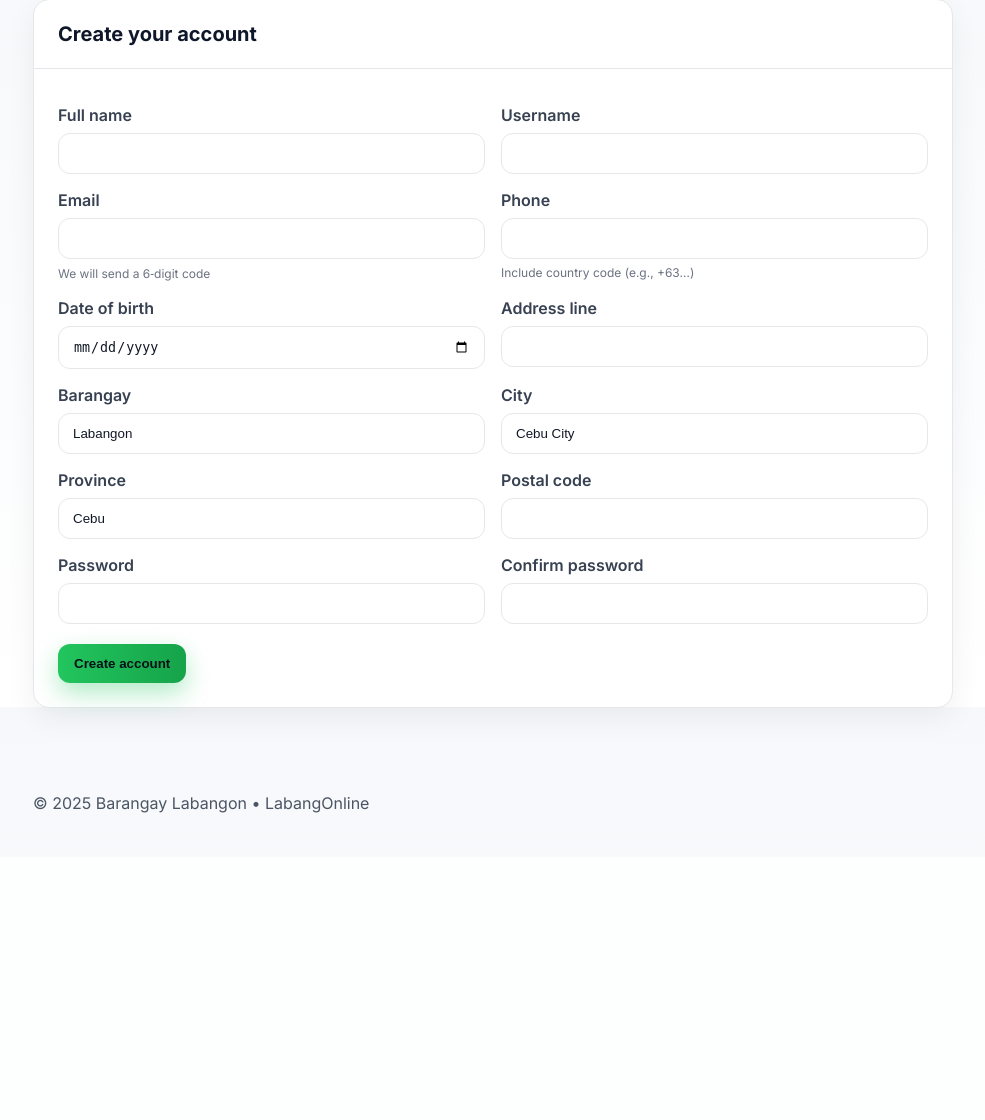
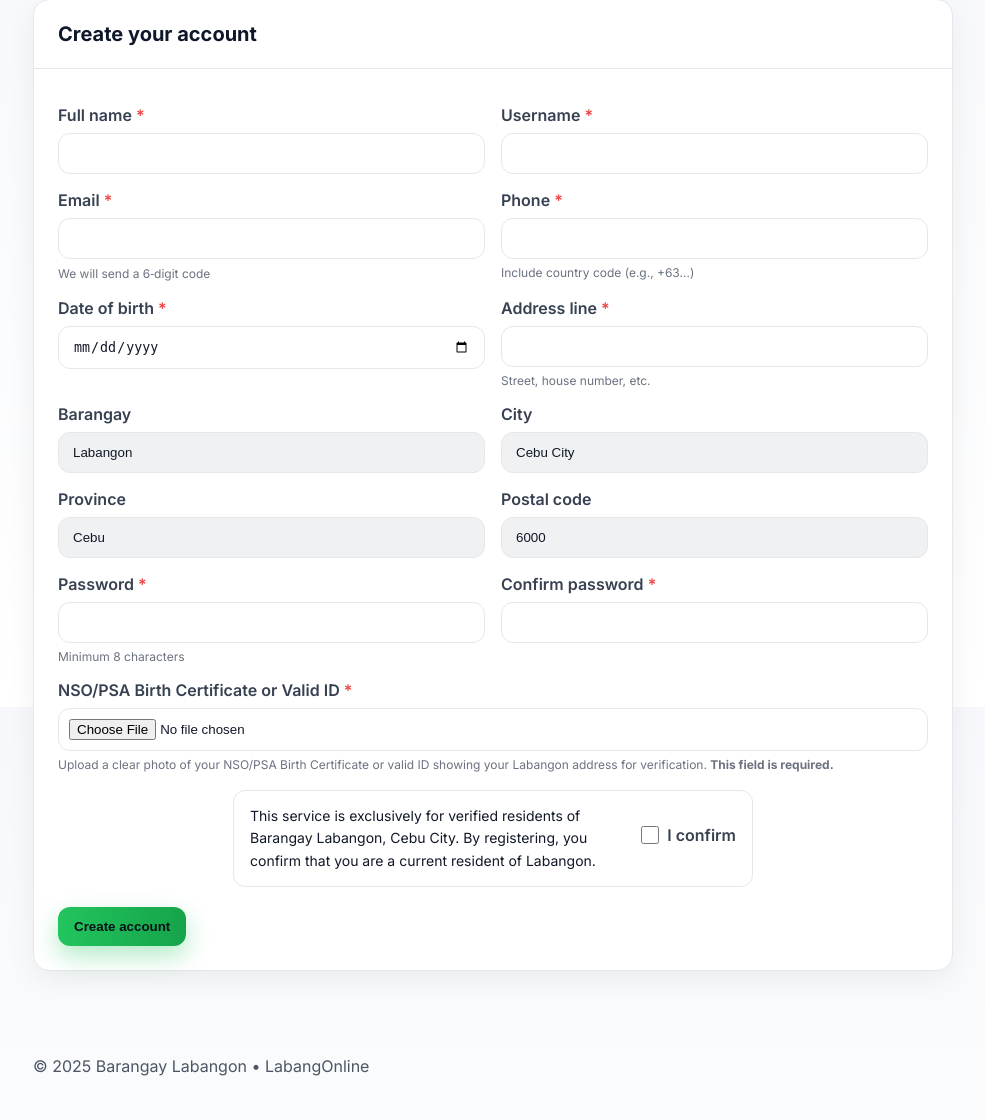
Before and after one commit to lemoninnit/CSIT327-G7-Labang-Online, a Django app: page /accounts/register/ in a window 1280 px wide. Shown: the part 93-1213 px from the top of the page, without its empty margins (147-1132 px from the left). Before the commit the page ends 906 px from the top, so only its background shows below. Run offline with Django 5.2, Linux system fonts and the light colour scheme.

Commit message:
adjusted the registration form to accomodate NSO input and other input field validations.

```diff
--- a/templates/accounts/register.html
+++ b/templates/accounts/register.html
@@ -6,7 +6,6 @@
 {% block content %}
   <section class="panel">
     <div class="header">
-
       <h1>Create your account</h1>
     </div>
     <div class="body">
@@ -24,64 +23,202 @@
         {% endfor %}
       </div>
 
-      <form method="post" novalidate>
+      <form method="post" enctype="multipart/form-data" novalidate>
         {% csrf_token %}
         <div class="grid grid-2">
           <div>
-            <label>Full name</label>
-            <input name="full_name" value="{{ form.full_name.value|default:'' }}" required />
+            <label>Full name <span style="color: var(--danger);">*</span></label>
+            <input name="full_name" id="full_name" value="{{ form.full_name.value|default:'' }}" required />
           </div>
           <div>
-            <label>Username</label>
-            <input name="username" value="{{ form.username.value|default:'' }}" required />
+            <label>Username <span style="color: var(--danger);">*</span></label>
+            <input name="username" id="username" value="{{ form.username.value|default:'' }}" required />
           </div>
           <div>
-            <label>Email</label>
-            <input type="email" name="email" value="{{ form.email.value|default:'' }}" required />
+            <label>Email <span style="color: var(--danger);">*</span></label>
+            <input type="email" name="email" id="email" value="{{ form.email.value|default:'' }}" required />
             <div class="hint">We will send a 6‑digit code</div>
           </div>
           <div>
-            <label>Phone</label>
-            <input name="contact_number" value="{{ form.contact_number.value|default:'' }}" required />
+            <label>Phone <span style="color: var(--danger);">*</span></label>
+            <input name="contact_number" id="contact_number" value="{{ form.contact_number.value|default:'' }}" required />
             <div class="hint">Include country code (e.g., +63…)</div>
           </div>
           <div>
-            <label>Date of birth</label>
-            <input type="date" name="date_of_birth" value="{{ form.date_of_birth.value }}" />
+            <label>Date of birth <span style="color: var(--danger);">*</span></label>
+            <input type="date" name="date_of_birth" id="date_of_birth" value="{{ form.date_of_birth.value }}" required />
           </div>
           <div>
-            <label>Address line</label>
-            <input name="address_line" value="{{ form.address_line.value|default:'' }}" />
+            <label>Address line <span style="color: var(--danger);">*</span></label>
+            <input name="address_line" id="address_line" value="{{ form.address_line.value|default:'' }}" required />
+            <div class="hint">Street, house number, etc.</div>
           </div>
           <div>
             <label>Barangay</label>
-            <input name="barangay" value="{{ form.barangay.value|default:'Labangon' }}" required />
+            <input name="barangay" value="Labangon" readonly style="background: rgba(100, 116, 139, 0.1); cursor: not-allowed;" />
           </div>
           <div>
             <label>City</label>
-            <input name="city" value="{{ form.city.value|default:'Cebu City' }}" />
+            <input name="city" value="Cebu City" readonly style="background: rgba(100, 116, 139, 0.1); cursor: not-allowed;" />
           </div>
           <div>
             <label>Province</label>
-            <input name="province" value="{{ form.province.value|default:'Cebu' }}" />
+            <input name="province" value="Cebu" readonly style="background: rgba(100, 116, 139, 0.1); cursor: not-allowed;" />
           </div>
           <div>
             <label>Postal code</label>
-            <input name="postal_code" value="{{ form.postal_code.value|default:'' }}" />
+            <input name="postal_code" value="6000" readonly style="background: rgba(100, 116, 139, 0.1); cursor: not-allowed;" />
           </div>
           <div>
-            <label>Password</label>
-            <input type="password" name="password" required />
+            <label>Password <span style="color: var(--danger);">*</span></label>
+            <input type="password" name="password" id="password" required minlength="8" />
+            <div class="hint">Minimum 8 characters</div>
           </div>
           <div>
-            <label>Confirm password</label>
-            <input type="password" name="password_confirm" required />
+            <label>Confirm password <span style="color: var(--danger);">*</span></label>
+            <input type="password" name="password_confirm" id="password_confirm" required />
           </div>
         </div>
+
+        <div class="upload-row">
+          <label>NSO/PSA Birth Certificate or Valid ID <span style="color: var(--danger);">*</span></label>
+          <input type="file" name="nso_document" id="nso_document" accept="image/*,.pdf" required style="padding: 10px;" />
+          <div class="hint">Upload a clear photo of your NSO/PSA Birth Certificate or valid ID showing your Labangon address for verification. <strong>This field is required.</strong></div>
+        </div>
+
+        <div class="terms-box">
+          <div class="terms-text-box">
+            <p class="terms-text">
+              This service is exclusively for verified residents of Barangay Labangon, Cebu City. By registering, you confirm that you are a current resident of Labangon.
+            </p>
+            <label class="terms-agree">
+              <input type="checkbox" name="resident_confirmation" required />
+              <span>I confirm</span>
+            </label>
+          </div>
+        </div>
+
         <div class="actions">
-          <button class="btn btn-primary" type="submit">Create account</button>
+          <button class="btn btn-primary" type="submit" id="submit-btn">Create account</button>
         </div>
       </form>
     </div>
   </section>
 {% endblock %}
+
+{% block scripts %}
+<script>
+  // Comprehensive form validation before submission
+  document.querySelector('form').addEventListener('submit', function(e) {
+    const requiredFields = [
+      { id: 'full_name', label: 'Full name' },
+      { id: 'username', label: 'Username' },
+      { id: 'email', label: 'Email' },
+      { id: 'contact_number', label: 'Phone' },
+      { id: 'date_of_birth', label: 'Date of birth' },
+      { id: 'address_line', label: 'Address line' },
+      { id: 'password', label: 'Password' },
+      { id: 'password_confirm', label: 'Confirm password' }
+    ];
+
+    // Check all required text fields
+    for (let field of requiredFields) {
+      const input = document.getElementById(field.id);
+      if (!input.value.trim()) {
+        e.preventDefault();
+        alert(`${field.label} is required. Please fill in all required fields marked with *.`);
+        input.focus();
+        return false;
+      }
+    }
+
+    // Validate email format
+    const email = document.getElementById('email').value;
+    const emailRegex = /^[^\s@]+@[^\s@]+\.[^\s@]+$/;
+    if (!emailRegex.test(email)) {
+      e.preventDefault();
+      alert('Please enter a valid email address.');
+      document.getElementById('email').focus();
+      return false;
+    }
+
+    // Validate phone format (must start with +)
+    const phone = document.getElementById('contact_number').value;
+    if (!phone.startsWith('+')) {
+      e.preventDefault();
+      alert('Phone number must include country code (e.g., +63...)');
+      document.getElementById('contact_number').focus();
+      return false;
+    }
+
+    // Validate password length
+    const password = document.getElementById('password').value;
+    if (password.length < 8) {
+      e.preventDefault();
+      alert('Password must be at least 8 characters long.');
+      document.getElementById('password').focus();
+      return false;
+    }
+
+    // Validate password match
+    const passwordConfirm = document.getElementById('password_confirm').value;
+    if (password !== passwordConfirm) {
+      e.preventDefault();
+      alert('Passwords do not match. Please make sure both password fields are identical.');
+      document.getElementById('password_confirm').focus();
+      return false;
+    }
+
+    // Validate file upload
+    const fileInput = document.getElementById('nso_document');
+    if (!fileInput.files || fileInput.files.length === 0) {
+      e.preventDefault();
+      alert('Please upload your NSO/PSA Birth Certificate or valid ID to proceed.');
+      fileInput.focus();
+      return false;
+    }
+
+    // Check file size (max 10MB)
+    const maxSize = 10 * 1024 * 1024;
+    if (fileInput.files[0].size > maxSize) {
+      e.preventDefault();
+      alert('File size must be less than 10MB. Please upload a smaller file.');
+      fileInput.value = '';
+      return false;
+    }
+
+    // Validate file type
+    const file = fileInput.files[0];
+    const validTypes = ['image/jpeg', 'image/jpg', 'image/png', 'application/pdf'];
+    if (!validTypes.includes(file.type)) {
+      e.preventDefault();
+      alert('Only JPEG, PNG, or PDF files are allowed for the document upload.');
+      fileInput.value = '';
+      return false;
+    }
+
+    // Validate resident confirmation
+    const residentCheck = document.querySelector('input[name="resident_confirmation"]');
+    if (!residentCheck.checked) {
+      e.preventDefault();
+      alert('Please confirm that you are a resident of Barangay Labangon.');
+      residentCheck.focus();
+      return false;
+    }
+
+    // Validate age (must be at least 13 years old)
+    const dob = new Date(document.getElementById('date_of_birth').value);
+    const today = new Date();
+    const age = today.getFullYear() - dob.getFullYear();
+    const monthDiff = today.getMonth() - dob.getMonth();
+    const actualAge = monthDiff < 0 || (monthDiff === 0 && today.getDate() < dob.getDate()) ? age - 1 : age;
+
+    if (actualAge < 13) {
+      e.preventDefault();
+      alert('You must be at least 13 years old to register.');
+      document.getElementById('date_of_birth').focus();
+      return false;
+    }
+  });
+</script>
+{% endblock %}
```
